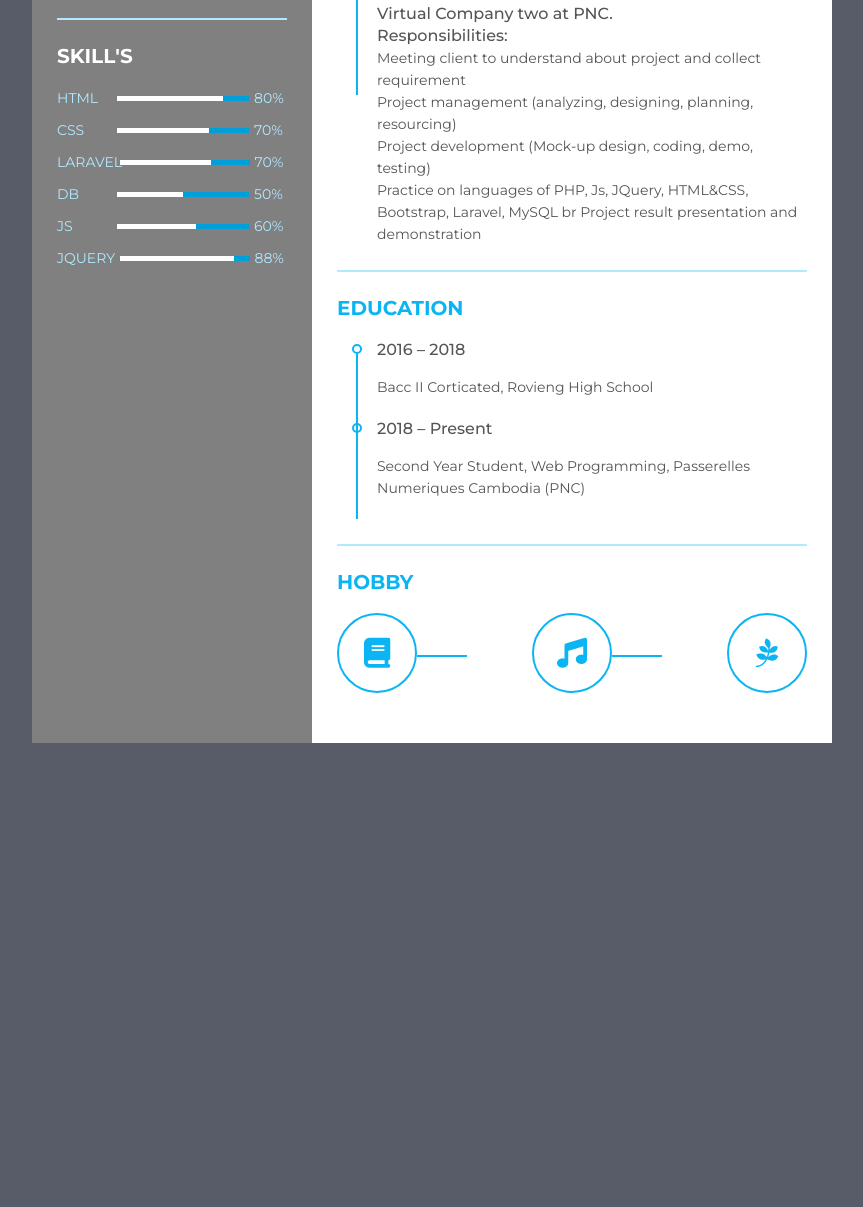
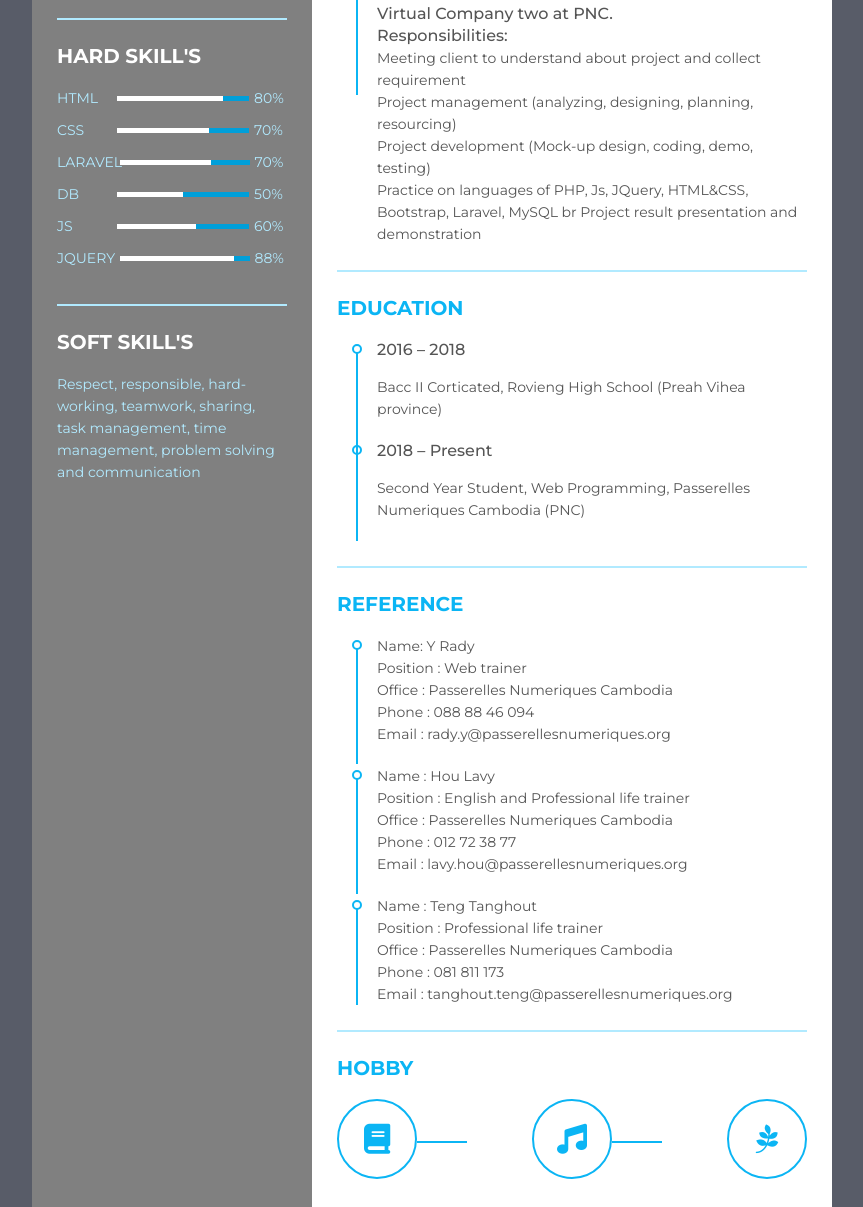
Before and after one commit to sovonthy/CV-site, a plain HTML site: page index.html in a window 1280 px wide. Shown: the part 591-1798 px from the top of the page, without its empty margins (208-1071 px from the left). Before the commit the page ends 1384 px from the top, so only its background shows below. Drawn offline with Linux system fonts and the light colour scheme.

Commit message:
add reference

```diff
--- a/index.html
+++ b/index.html
@@ -50,7 +50,7 @@
        </div>
        <div class="resume_item resume_skills">
          <div class="title">
-           <p class="bold">skill's</p>
+           <p class="bold">hard skill's</p>
          </div>
          <ul>
            <li>
@@ -109,49 +109,21 @@
            </li>
          </ul>
        </div>
-       <!-- <div class="resume_item resume_social">
+       <div class="resume_item resume_skills">
          <div class="title">
-           <p class="bold">Social</p>
+           <p class="bold">soft skill's</p>
          </div>
          <ul>
            <li>
-             <div class="icon">
-               <i class="fab fa-facebook-square"></i>
-             </div>
-             <div class="data">
-               <p class="semi-bold">Facebook</p>
-               <p>Stephen@facebook</p>
-             </div>
+            <p>
+              Respect, responsible, hard-working, teamwork, sharing, task management, time management, problem
+              solving and communication
+            </p>
            </li>
-           <li>
-             <div class="icon">
-               <i class="fab fa-twitter-square"></i>
-             </div>
-             <div class="data">
-               <p class="semi-bold">Twitter</p>
-               <p>Stephen@twitter</p>
-             </div>
-           </li>
-           <li>
-             <div class="icon">
-               <i class="fab fa-youtube"></i>
-             </div>
-             <div class="data">
-               <p class="semi-bold">Youtube</p>
-               <p>Stephen@youtube</p>
-             </div>
-           </li>
-           <li>
-             <div class="icon">
-               <i class="fab fa-linkedin"></i>
-             </div>
-             <div class="data">
-               <p class="semi-bold">Linkedin</p>
-               <p>Stephen@linkedin</p>
-             </div>
-           </li>
+
+
          </ul>
-       </div> -->
+       </div>
      </div>
   </div>
   <div class="resume_right">
@@ -209,7 +181,7 @@
         <li>
           <div class="date">2016 – 2018</div>
           <div class="info">
-               <p class="">Bacc II Corticated, Rovieng High School</p>
+               <p class="">Bacc II Corticated, Rovieng High School (Preah Vihea province)</p>
           </div>
       </li>
       <li>
@@ -219,6 +191,40 @@
           </div>
       </li>
       <li>
+        </ul>
+    </div>
+    <div class="resume_item resume_education">
+      <div class="title">
+           <p class="bold">Reference</p>
+         </div>
+      <ul>
+        <li>
+          <div class="name">Name: Y Rady</div>
+          <div class="info">
+               <p>Position : Web trainer <br>
+                Office : Passerelles Numeriques Cambodia <br>
+                Phone : 088 88 46 094 <br>
+                Email : rady.y@passerellesnumeriques.org</p>
+          </div>
+      </li>
+        <li>
+          <div class="name">Name : Hou Lavy</div>
+          <div class="info">
+               <p>Position : English and Professional life trainer <br>
+                Office : Passerelles Numeriques Cambodia <br>
+                Phone : 012 72 38 77 <br>
+                Email : lavy.hou@passerellesnumeriques.org</p>
+          </div>
+      </li>
+        <li>
+          <div class="name">Name : Teng Tanghout</div>
+          <div class="info">
+               <p>Position : Professional life trainer <br>
+                Office : Passerelles Numeriques Cambodia <br>
+                Phone : 081 811 173 <br>
+                Email : tanghout.teng@passerellesnumeriques.org</p>
+          </div>
+      </li>
         </ul>
     </div>
     <div class="resume_item resume_hobby">
--- a/styles.css
+++ b/styles.css
@@ -200,7 +200,6 @@ body {
   height: 115px;
   background: #0bb5f4;
 }
-
 .resume .resume_right .resume_hobby ul {
   display: flex;
   justify-content: space-between;
```
